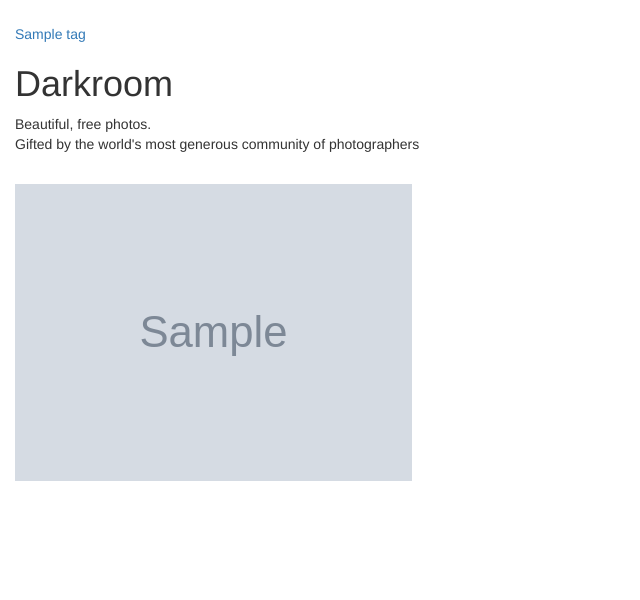
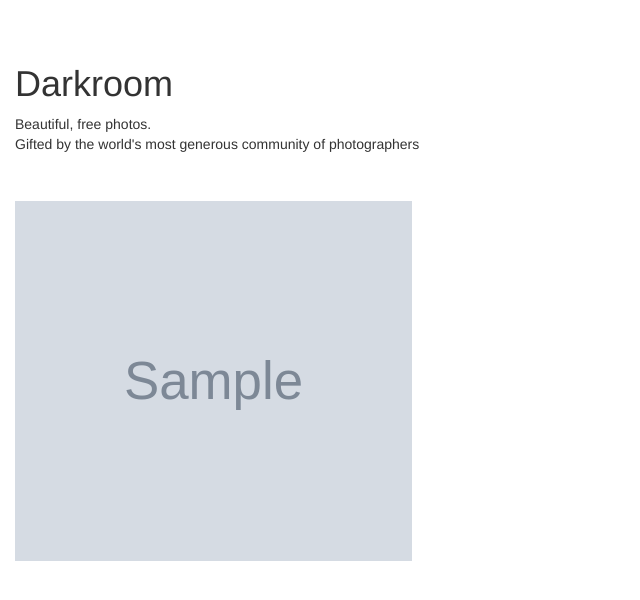
Before and after one commit to jonnygovish/Darkroom, a Django app: page / in a window 1280 px wide. Shown: the part 76-676 px from the top of the page, without its empty margins (0-640 px from the left). Run offline with Django 3.2, Linux system fonts and the light colour scheme; tables that the repository leaves empty hold one stand-in row (values such as "Sample post"); grey boxes marked "Sample" are stand-in pictures; some libraries are stand-ins or nearby versions.

Commit message:
add styling to index page

```diff
--- a/unsplash_clone/darkroom/static/css/index.css
+++ b/unsplash_clone/darkroom/static/css/index.css
@@ -1,3 +1,14 @@
 .tagslist li{
   float: left;
 }
+img.img-responsive{
+  height: 45vh;
+  margin-top: 1.25em;
+}
+.well{
+  background-image: url(https://wallpapercave.com/wp/0HnlqSO.jpg)
+}
+
+.tags a{
+  color: white;
+}
```
